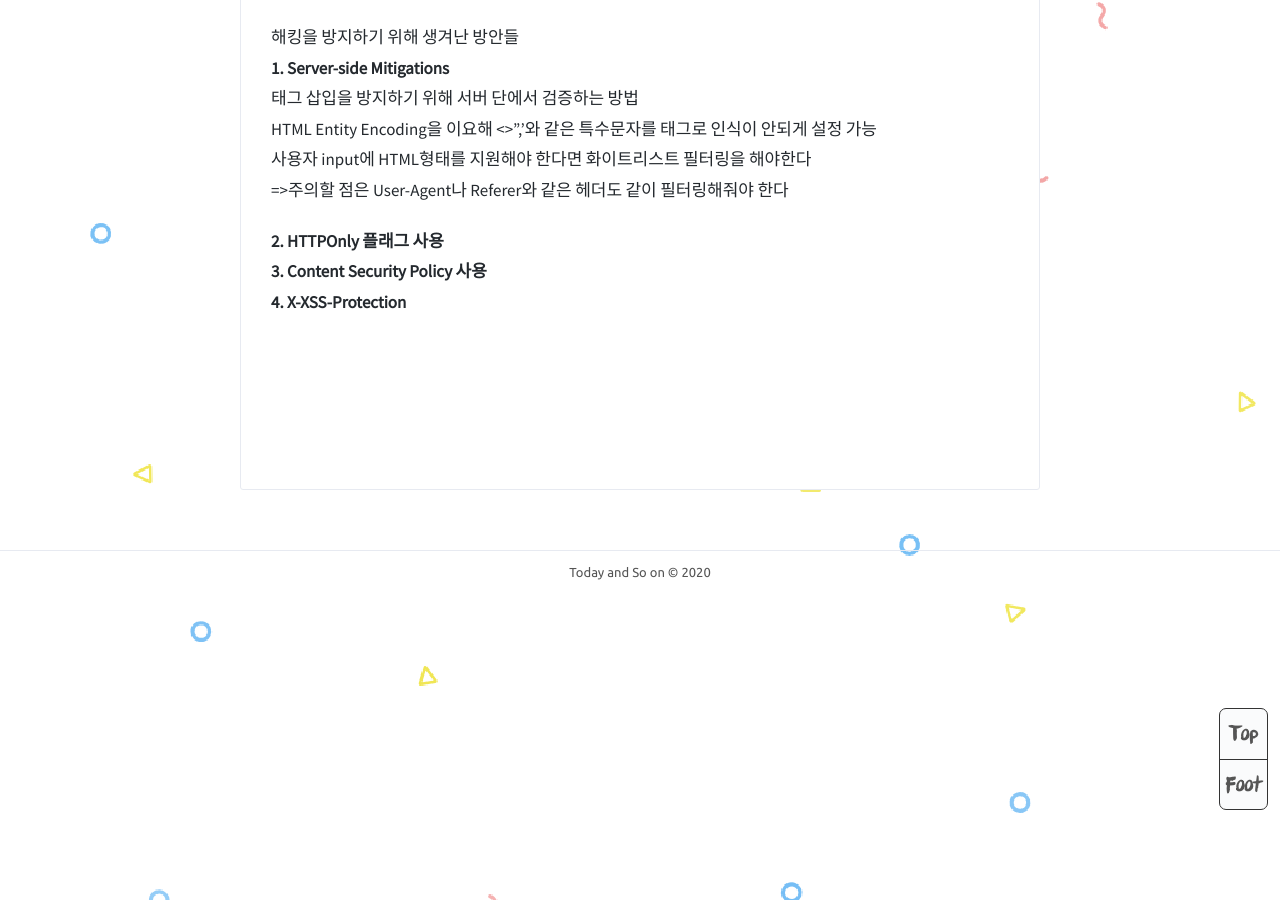
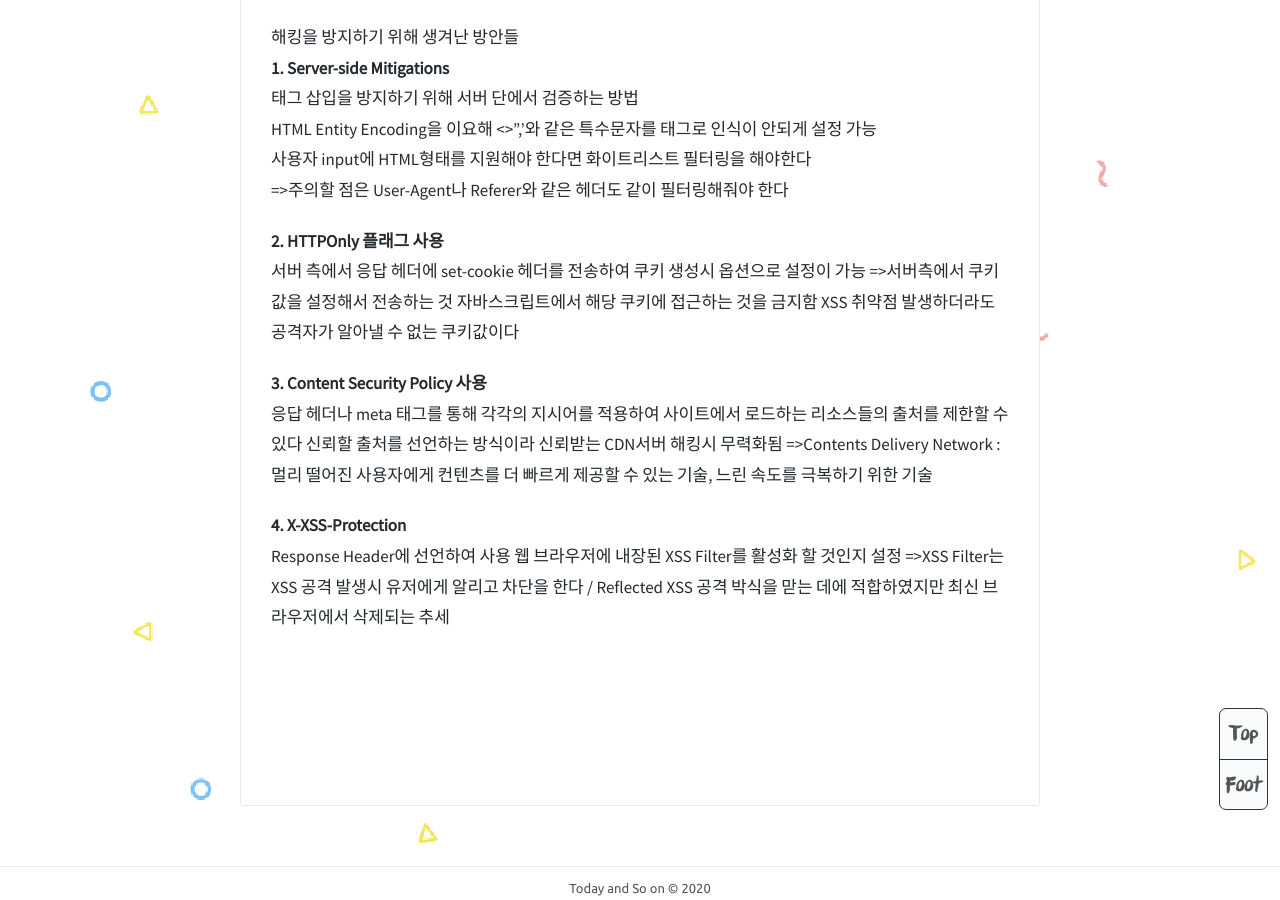
Before and after one commit to IraJane/IraJane.github.io, a Jekyll site: the page built from _posts/2020-07-13-study-hack.md, in a window 1280 px wide and 900 px high, scrolled down 1720 px. Built offline with Jekyll 4.4.1, drawn with Linux system fonts in a browser that asks for light colours; comment, search, counter and statistics services are not loaded; some of the changed text lies outside the part shown.

Commit message:
Update 2020-07-13-study-hack.md

```diff
--- a/_posts/2020-07-13-study-hack.md
+++ b/_posts/2020-07-13-study-hack.md
@@ -40,8 +40,20 @@ tags: WEB-HACK
                     =>주의할 점은 User-Agent나 Referer와 같은 헤더도 같이 필터링해줘야 한다 <br>
 
 <b>2. HTTPOnly 플래그 사용</b><br>
+          서버 측에서 응답 헤더에 set-cookie 헤더를 전송하여 쿠키 생성시 옵션으로 설정이 가능
+                    =>서버측에서 쿠키값을 설정해서 전송하는 것
+          자바스크립트에서 해당 쿠키에 접근하는 것을 금지함
+          XSS 취약점 발생하더라도 공격자가 알아낼 수 없는 쿠키값이다
+
 <b>3. Content Security Policy 사용</b><br>
+          응답 헤더나 meta 태그를 통해 각각의 지시어를 적용하여 사이트에서 로드하는 리소스들의 출처를 제한할 수 있다
+          신뢰할 출처를 선언하는 방식이라 신뢰받는 CDN서버 해킹시 무력화됨
+                    =>Contents Delivery Network : 멀리 떨어진 사용자에게 컨텐츠를 더 빠르게 제공할 수 있는 기술, 느린 속도를 극복하기 위한 기술
+
 <b>4. X-XSS-Protection</b><br>
+          Response Header에 선언하여 사용
+          웹 브라우저에 내장된 XSS Filter를 활성화 할 것인지 설정
+                    =>XSS Filter는 XSS 공격 발생시 유저에게 알리고 차단을 한다 / Reflected XSS 공격 박식을 맏는 데에 적합하였지만 최신 브라우저에서 삭제되는 추세
 
 
 
```
Also changed, not shown: other parts of _posts/2020-07-13-study-hack.md (+1 -1 lines).
